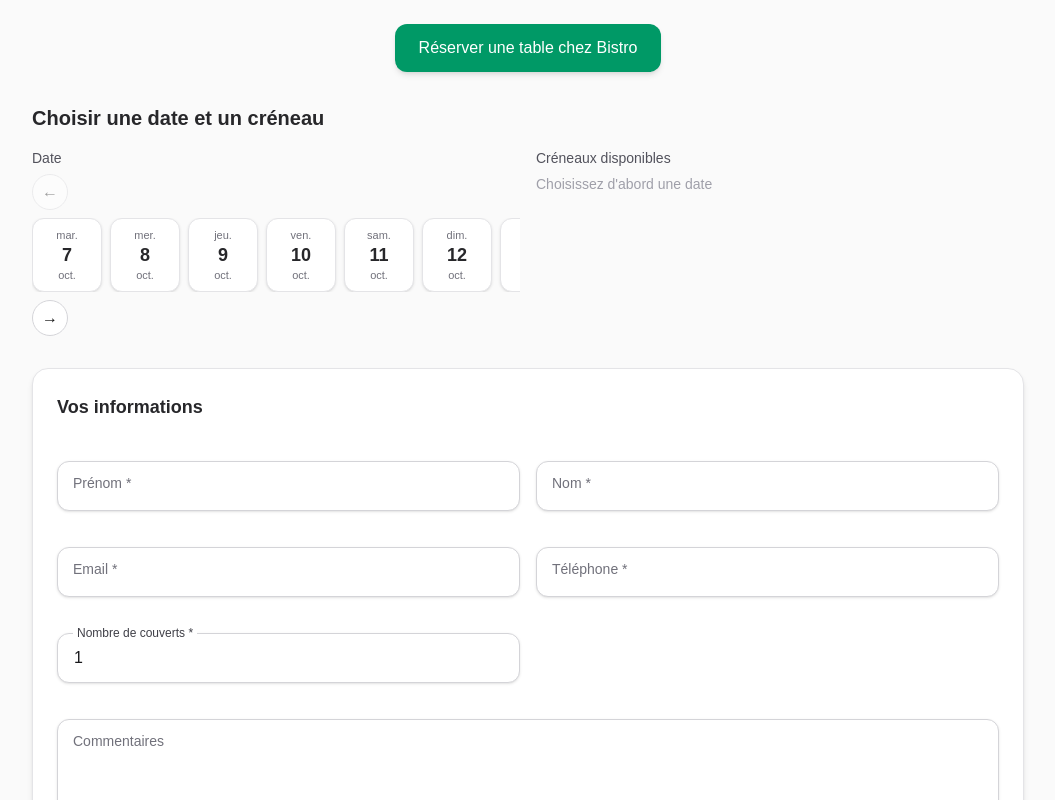
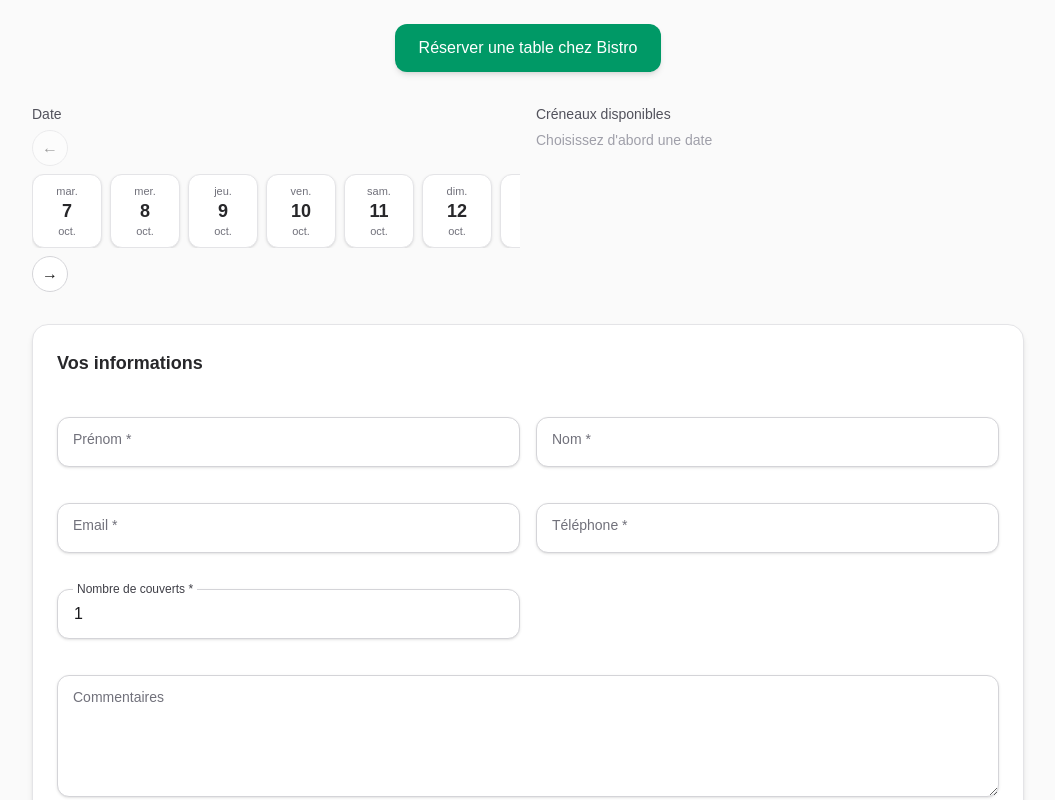
Before and after one commit to Albiatour/next-app, a Next.js app: page / in a window 1280 px wide. Shown: the top 800 px of the page, without its empty margins (112-1167 px from the left). Built offline with nearby package versions, Linux system fonts and the light colour scheme.

Commit message:
ui: supprimer titre 'Choisir une date et un crÃ©neau'

```diff
--- a/app/page.js
+++ b/app/page.js
@@ -378,8 +378,6 @@
 
         {/* BOOKING */}
         <section id="booking" ref={bookingRef} className="mb-8 scroll-mt-20">
-          <h2 className="text-xl font-bold text-zinc-800 mb-4">Choisir une date et un créneau</h2>
-
           <div className="grid gap-x-3 gap-y-4 md:grid-cols-2 md:gap-x-4 md:gap-y-5">
             <div className="space-y-2 md:space-y-2.5">
               <label className="block text-sm font-medium text-zinc-600 mb-1.5">Date</label>
```
